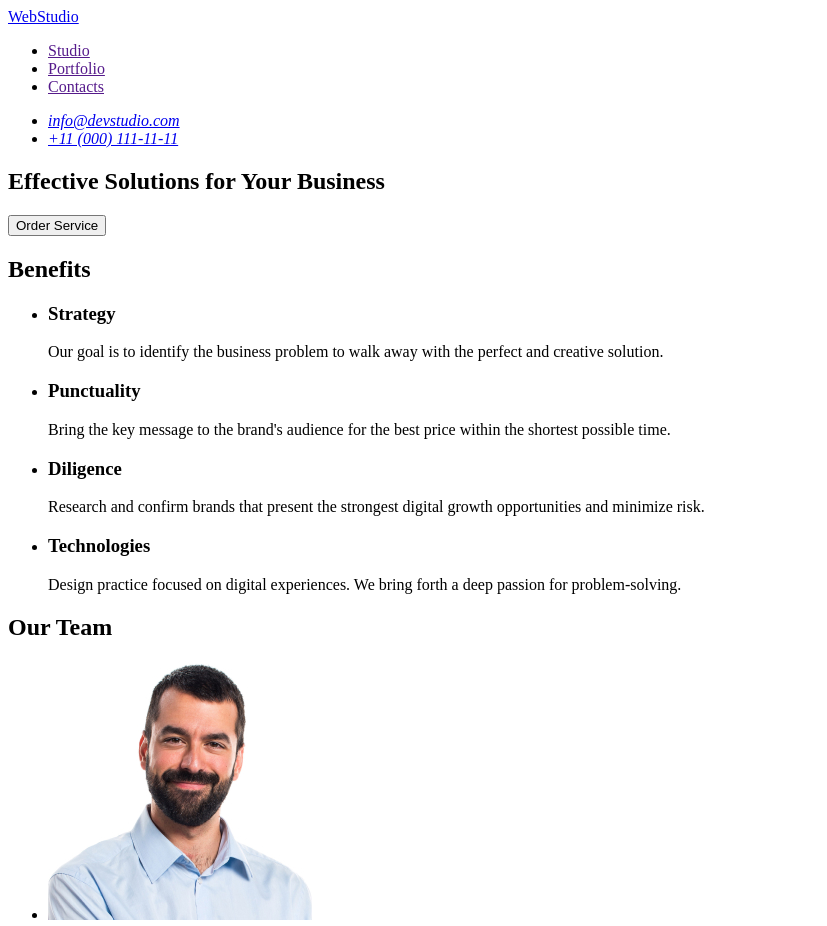
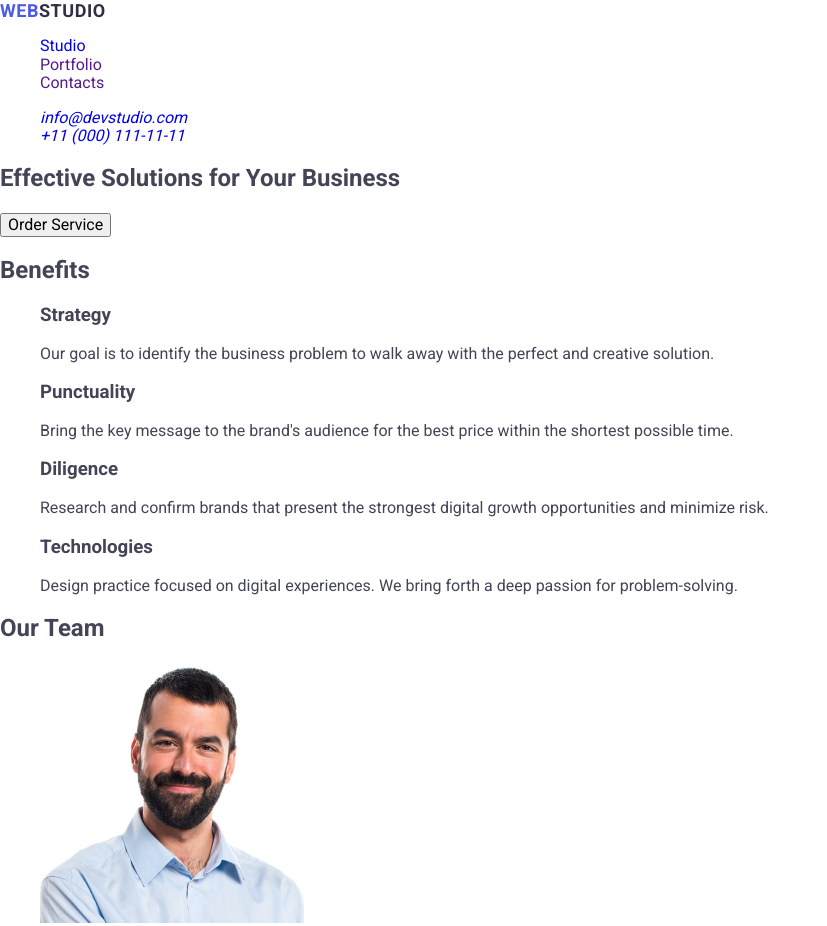
Before and after one commit to MargarytaKalis/goit-markup-hw-02, a plain HTML site: page index.html in a window 1280 px wide. Shown: the top 926 px of the page, without its empty margins (0-827 px from the left). Drawn offline with nearby package versions, Linux system fonts and the light colour scheme.

Commit message:
add header class

```diff
--- a/css/styles.css
+++ b/css/styles.css
@@ -0,0 +1,37 @@
+
+ /* font-family: "Raleway", sans-serif;
+    font-family: "Roboto", sans-serif; */
+
+body {
+    font-family: "Roboto", sans-serif;
+    color: #434455;
+    background-color: #fff;
+}
+
+ul, ol {
+    list-style-type: none;
+}
+
+a {
+    text-decoration: none;
+
+}
+
+
+
+.logo {
+font-weight: 700;
+    font-size: 18px;
+    line-height: 117%;
+    letter-spacing: 0.03em;
+    text-transform: uppercase;
+    color: #4d5ae5;
+}
+
+.header-span {
+    color: #2e2f42;
+}
+
+.footer-span {
+    color: #f4f4fd;
+}
--- a/index.html
+++ b/index.html
@@ -4,21 +4,47 @@
     <meta charset="UTF-8" />
     <meta name="viewport" content="width=device-width, initial-scale=1.0" />
     <title>Document</title>
+    <link
+      rel="stylesheet"
+      href="https://cdnjs.cloudflare.com/ajax/libs/modern-normalize/2.0.0/modern-normalize.min.css"
+      integrity="sha512-4xo8blKMVCiXpTaLzQSLSw3KFOVPWhm/TRtuPVc4WG6kUgjH6J03IBuG7JZPkcWMxJ5huwaBpOpnwYElP/m6wg=="
+      crossorigin="anonymous"
+      referrerpolicy="no-referrer"
+    />
+    <link rel="preconnect" href="https://fonts.googleapis.com" />
+    <link rel="preconnect" href="https://fonts.gstatic.com" crossorigin />
+    <link
+      href="https://fonts.googleapis.com/css2?family=Raleway:ital,wght@0,700;1,700&family=Roboto:wght@400;500;700&display=swap"
+      rel="stylesheet"
+    />
+    <link rel="stylesheet" href="./css/styles.css" />
   </head>
   <body>
-    <header>
-      <nav>
-        <a href="./index.html">WebStudio</a>
-        <ul>
-          <li><a href="">Studio</a></li>
-          <li><a href="">Portfolio</a></li>
-          <li><a href="">Contacts</a></li>
+    <header class="page-header">
+      <nav class="header-nav">
+        <a href="./index.html" class="logo"
+          >Web<span class="header-span">Studio</span></a
+        >
+        <ul class="nav-list">
+          <li class="nav-item">
+            <a class="nav-link" href="./index.html">Studio</a>
+          </li>
+          <li class="nav-item"><a class="nav-link" href="">Portfolio</a></li>
+          <li class="nav-item"><a class="nav-link" href="">Contacts</a></li>
         </ul>
       </nav>
-      <address>
-        <ul>
-          <li><a href="mailto:info@devstudio.com">info@devstudio.com</a></li>
-          <li><a href="tel:+110001111111">+11 (000) 111-11-11</a></li>
+      <address class="contacts">
+        <ul class="contacts-list">
+          <li class="contacts-item">
+            <a class="contacts-link" href="mailto:info@devstudio.com"
+              >info@devstudio.com</a
+            >
+          </li>
+          <li class="contacts-item">
+            <a class="contacts-link" href="tel:+110001111111"
+              >+11 (000) 111-11-11</a
+            >
+          </li>
         </ul>
       </address>
     </header>
@@ -167,7 +193,9 @@
       </section>
     </main>
     <footer>
-      <a href="./index.html">WebStudio</a>
+      <a href="./index.html" class="logo"
+        >Web<span class="footer-span">Studio</span></a
+      >
       <p>
         Increase the flow of customers and sales for your business with digital
         marketing & growth solutions.
```
